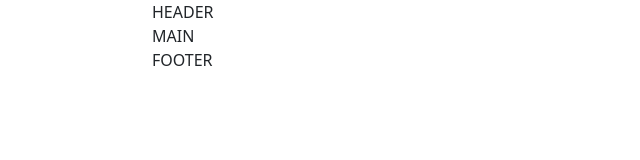
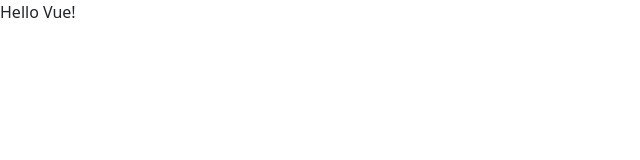
Before and after one commit to gianmaria-fadda/vue-todolist, a plain HTML site: page index.html in a window 1280 px wide. Shown: the whole page, without its empty margins (0-640 px from the left). Drawn offline with nearby package versions, Linux system fonts and the light colour scheme.

Commit message:
importato Vue

```diff
--- a/index.html
+++ b/index.html
@@ -12,31 +12,13 @@
         <!--font-awesome-->
         <link rel="stylesheet" href="https://cdnjs.cloudflare.com/ajax/libs/font-awesome/6.5.2/css/all.min.css" integrity="sha512-SnH5WK+bZxgPHs44uWIX+LLJAJ9/2PkPKZ5QiAj6Ta86w+fsb2TkcmfRyVX3pBnMFcV7oQPJkl9QevSCWr3W6A==" crossorigin="anonymous" referrerpolicy="no-referrer" />
     </head>
+    <!--Vue-->
+    <script src="https://unpkg.com/vue@3/dist/vue.global.js"></script>
     <body>
-        <!--Header-->
-            <header>
-                <div class="container">
-                    HEADER
-                </div>
-            </header>
-        <!--/Header-->
+        <div id="app">
+            {{ message }}
+        </div>
 
-        <!--Main-->
-            <main>
-                <div class="container">
-                    MAIN
-                </div>
-            </main>
-        <!--/Main-->
-
-        <!--Footer-->
-            <footer>
-                <div class="container">
-                    FOOTER
-                </div>
-            </footer>
-        <!--/Footer-->
-        <script src="https://cdn.jsdelivr.net/npm/bootstrap@5.3.3/dist/js/bootstrap.bundle.min.js" integrity="sha384-YvpcrYf0tY3lHB60NNkmXc5s9fDVZLESaAA55NDzOxhy9GkcIdslK1eN7N6jIeHz" crossorigin="anonymous"></script>
         <!--JS-->
         <script type="text/javascript" src="./js/script.js"></script>
         </body>
--- a/js/script.js
+++ b/js/script.js
@@ -1,7 +1,9 @@
-// Commento singola riga
+const { createApp } = Vue
 
-/*
-
-    Commento multipla riga
-
-*/
+  createApp({
+    data() {
+      return {
+        message: 'Hello Vue!'
+      }
+    }
+  }).mount('#app')
```
